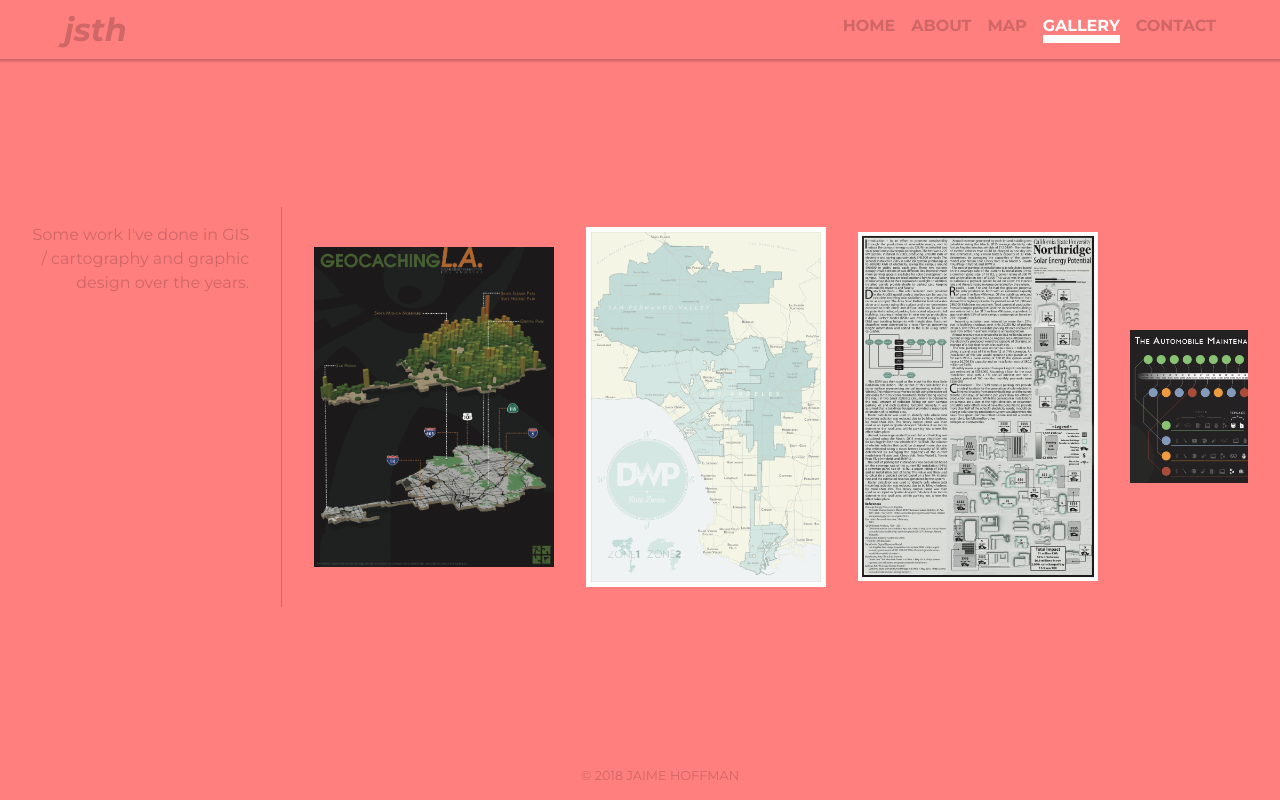
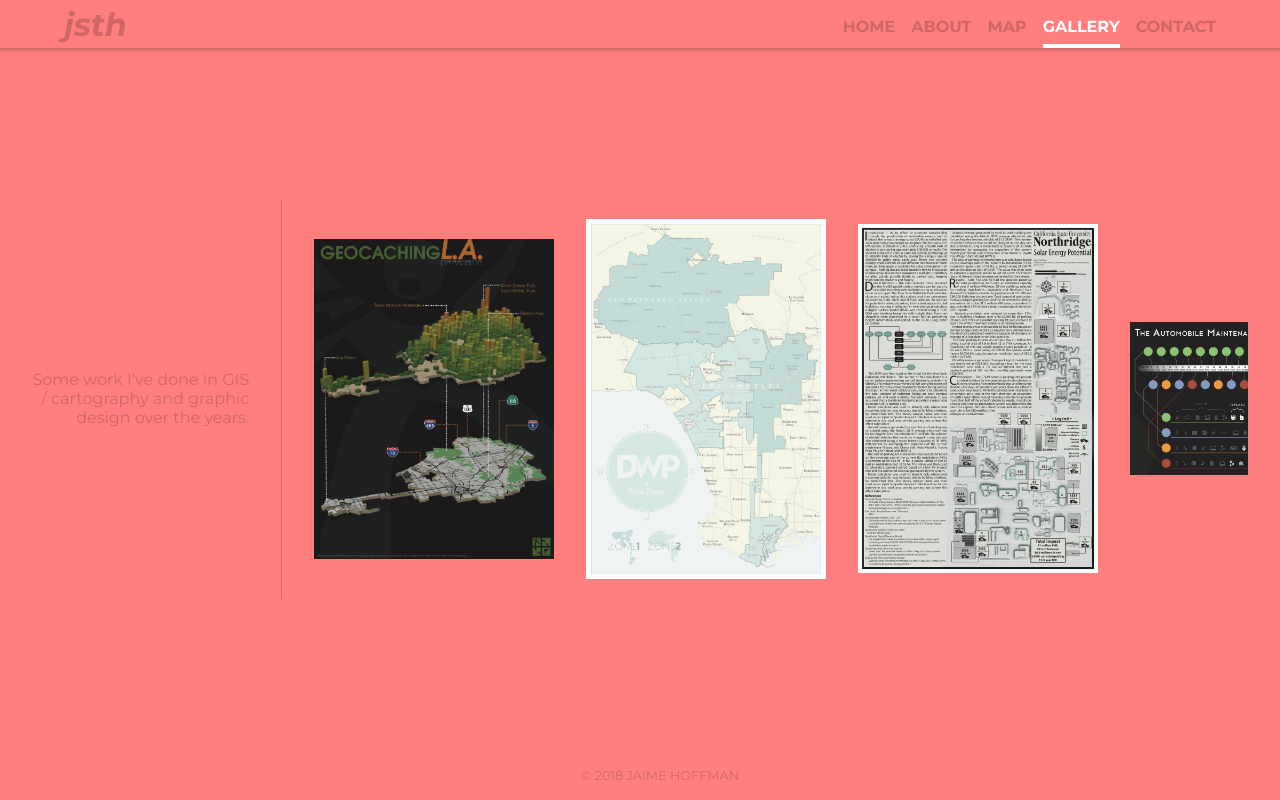
Before and after one commit to JSTHoffman/jsth, a Flask app: page /gallery in a window 1280 px wide. Run offline with Flask 2, Linux system fonts and the light colour scheme.

Commit message:
More CSS cleanup. Fixed alignment of gallery heading.

```diff
--- a/jsth/static/css/base.css
+++ b/jsth/static/css/base.css
@@ -22,7 +22,7 @@
   align-items: center;
   justify-content: center;
   text-align: center;
-  margin-top: 4em;
+  margin-top: 3em;
   color: #CF6766;
 }
 
--- a/jsth/static/css/footer.css
+++ b/jsth/static/css/footer.css
@@ -6,6 +6,10 @@
   color: #CF6766;
 }
 
+footer ul {
+  list-style-type: none;
+}
+
 .footer-item {
   display: inline;
   margin: 2em;
--- a/jsth/static/css/gallery.css
+++ b/jsth/static/css/gallery.css
@@ -1,12 +1,11 @@
 .main-content {
-  flex-direction: unset;
+  flex-direction: row;
 }
 
 .gallery-heading-wrapper {
   display: flex;
-  align-content: center;
-  position: relative;
-  left: 0;
+  flex-direction: column;
+  justify-content: center;
   width: 35em;
   height: 25em;
   padding-right: 2em;
@@ -15,7 +14,7 @@
   text-align: right;
 }
 
-.gallery-wrapper {
+.gallery-container {
   display: flex;
   flex-wrap: nowrap;
   overflow-x: auto;
--- a/jsth/static/css/header.css
+++ b/jsth/static/css/header.css
@@ -4,7 +4,7 @@
   justify-content: space-between;
   position: fixed;
   overflow: hidden;
-  height: auto;
+  height: 3em;
   width: 100%;
   min-width: 850px;
   top: 0;
@@ -25,9 +25,6 @@
 }
 
 nav {
-  display: flex;
-  align-items: center;
-  justify-content: center;
   height: auto;
   padding-right: 5%;
   color: #CF6766;
@@ -40,14 +37,15 @@
 .nav-menu-item {
   float: right;
   margin-left: 1em;
+  padding-bottom: 0.5em;
 }
 
 .nav-menu-item:hover {
-  border-bottom: 0.5em solid #CF6766;
+  border-bottom: 0.3em solid #CF6766;
 }
 
 .nav-menu-item.active {
-  border-bottom: 0.5em solid white;
+  border-bottom: 0.3em solid white;
 }
 
 .nav-menu-item .link {
--- a/jsth/templates/gallery.html
+++ b/jsth/templates/gallery.html
@@ -11,9 +11,9 @@
 
 {% block main_content %}
   <div class="gallery-heading-wrapper">
-    <p>Some work I've done in GIS / cartography and graphic design over the years.</p>
+    <span>Some work I've done in GIS / cartography and graphic design over the years.</span>
   </div>
-  <div class="gallery-wrapper">
+  <div class="gallery-container">
     <div class="gallery-item">
       <img src="{{ url_for('static', filename='img/GeocachingLA.png') }}"></img>
     </div>
```
